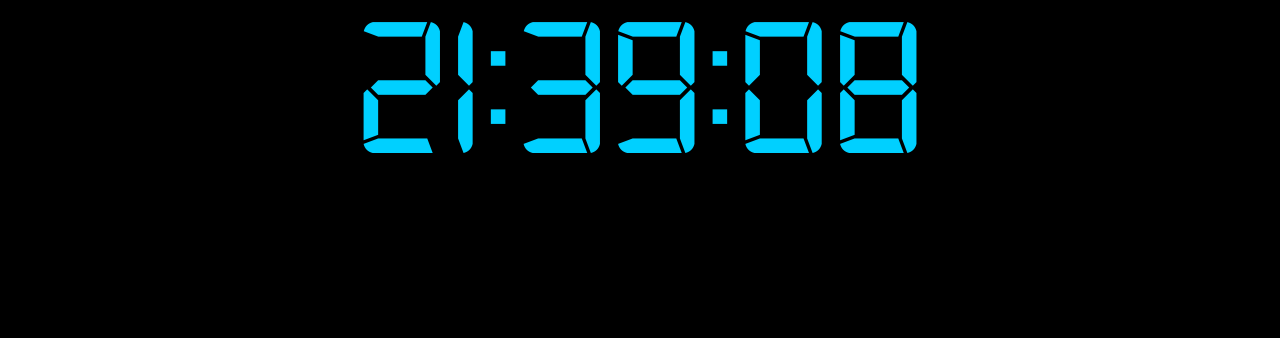
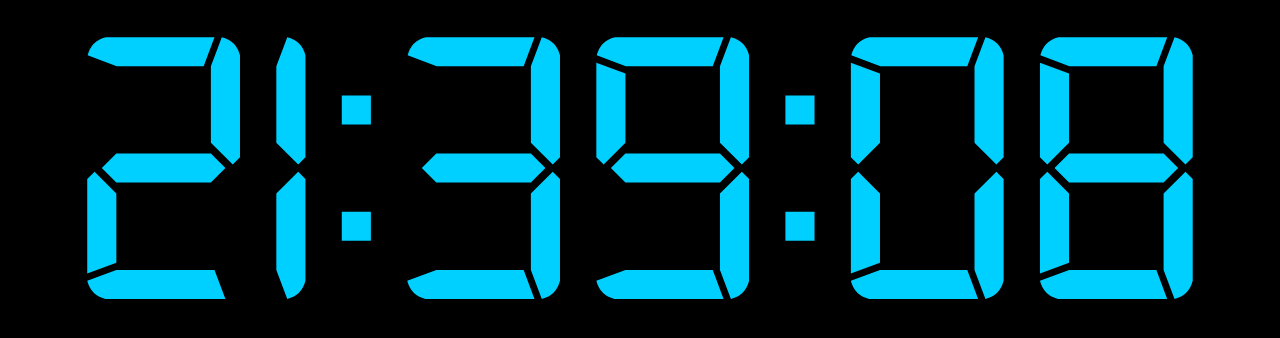
Before and after one commit to liad07/clock, a plain HTML site: page index.html in a window 1280 px wide. Drawn offline with Linux system fonts and the light colour scheme.

Commit message:
Update style.css

```diff
--- a/style.css
+++ b/style.css
@@ -5,7 +5,7 @@ body{
     font-family: digital;
     src: url(digital-7.ttf);
 }
-.font { font: 200px digital;
+.font { font: 400px digital;
     text-align: center;
     color: #00d0ff;
 }
```
